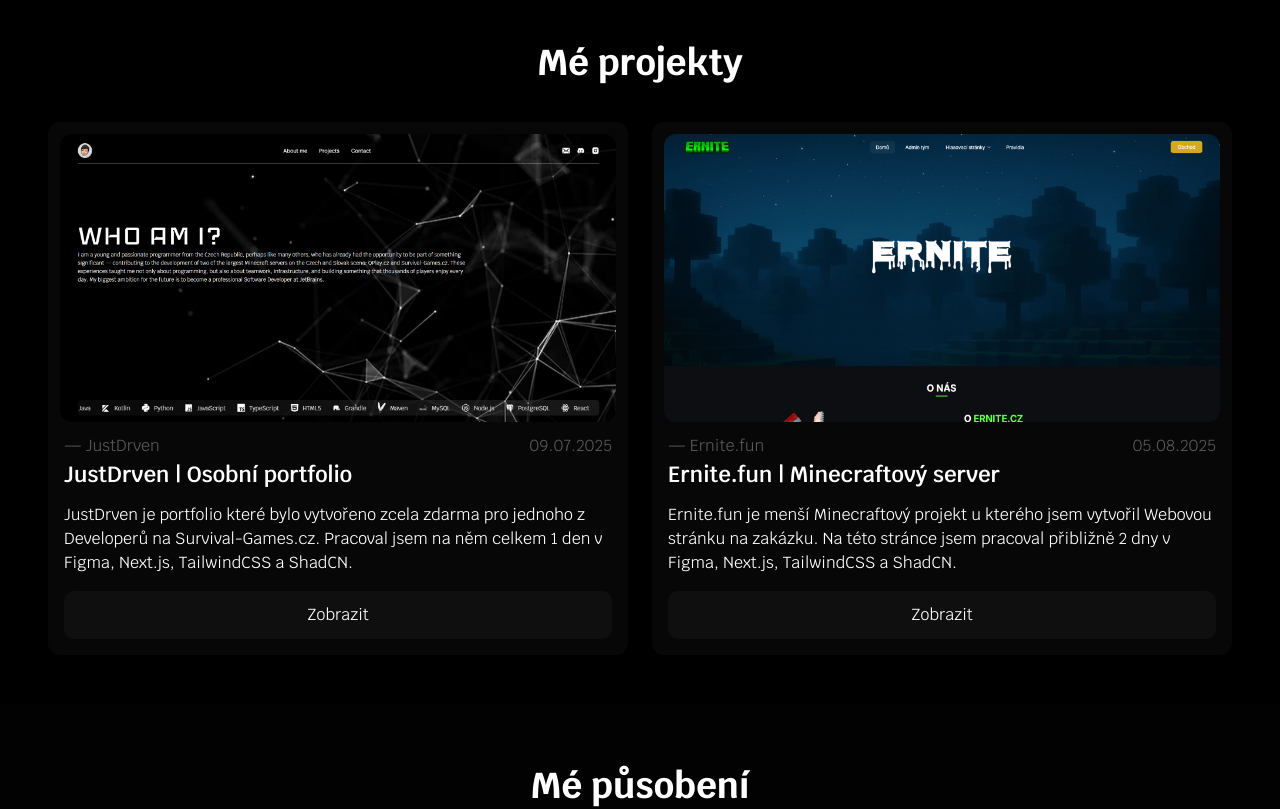
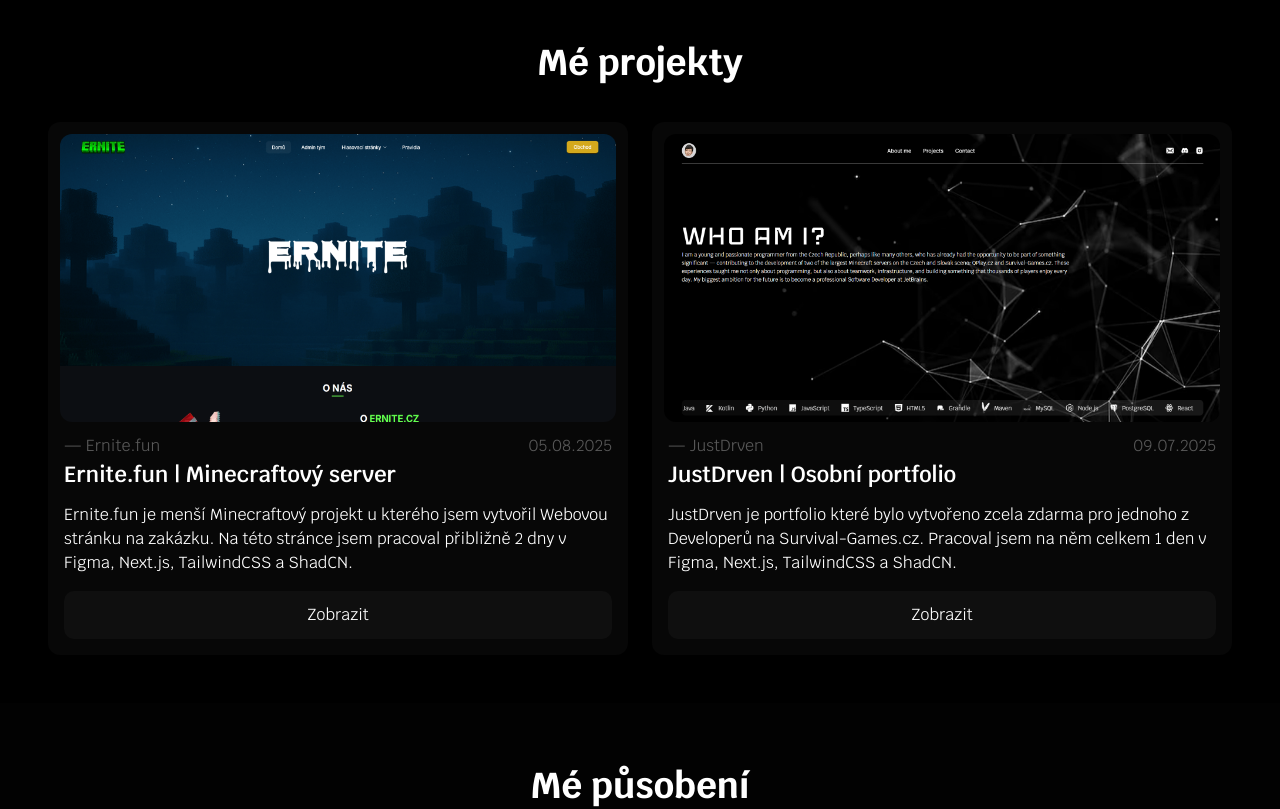
Before and after one commit to Sm1rkyea/portfolio, a Next.js app: page / in a window 1280 px wide. Shown: the part 820-1629 px from the top of the page. Built offline with nearby package versions, Linux system fonts and the light colour scheme.

Commit message:
Edited ID's

```diff
--- a/constants/projects.ts
+++ b/constants/projects.ts
@@ -1,13 +1,4 @@
 export const projectList = [
-    {
-        id: 1,
-        date: '09.07.2025',
-        img: "/images/justdrven.png",
-        project: 'JustDrven',
-        label: 'Osobní portfolio',
-        description: 'JustDrven je portfolio které bylo vytvořeno zcela zdarma pro jednoho z Developerů na Survival-Games.cz. Pracoval jsem na něm celkem 1 den v Figma, Next.js, TailwindCSS a ShadCN.',
-        link: 'https://drven.vercel.app',
-    },
     {
         id: 1,
         date: '05.08.2025',
@@ -16,6 +7,15 @@ export const projectList = [
         label: 'Minecraftový server',
         description: 'Ernite.fun je menší Minecraftový projekt u kterého jsem vytvořil Webovou stránku na zakázku. Na této stránce jsem pracoval přibližně 2 dny v Figma, Next.js, TailwindCSS a ShadCN.',
         link: 'https://ernite.fun',
+    },
+    {
+        id: 2,
+        date: '09.07.2025',
+        img: "/images/justdrven.png",
+        project: 'JustDrven',
+        label: 'Osobní portfolio',
+        description: 'JustDrven je portfolio které bylo vytvořeno zcela zdarma pro jednoho z Developerů na Survival-Games.cz. Pracoval jsem na něm celkem 1 den v Figma, Next.js, TailwindCSS a ShadCN.',
+        link: 'https://drven.vercel.app',
     },
 ]
 
```
